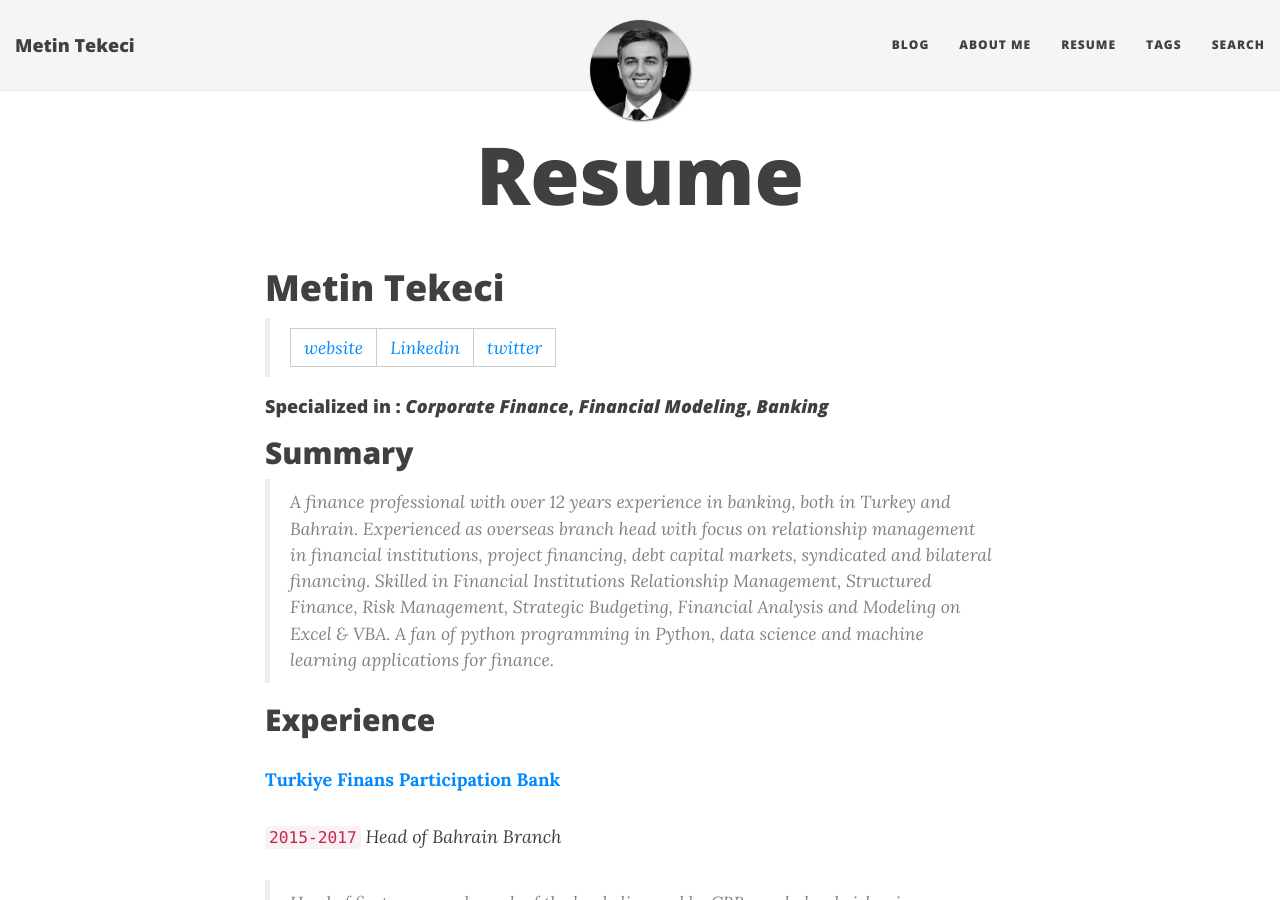
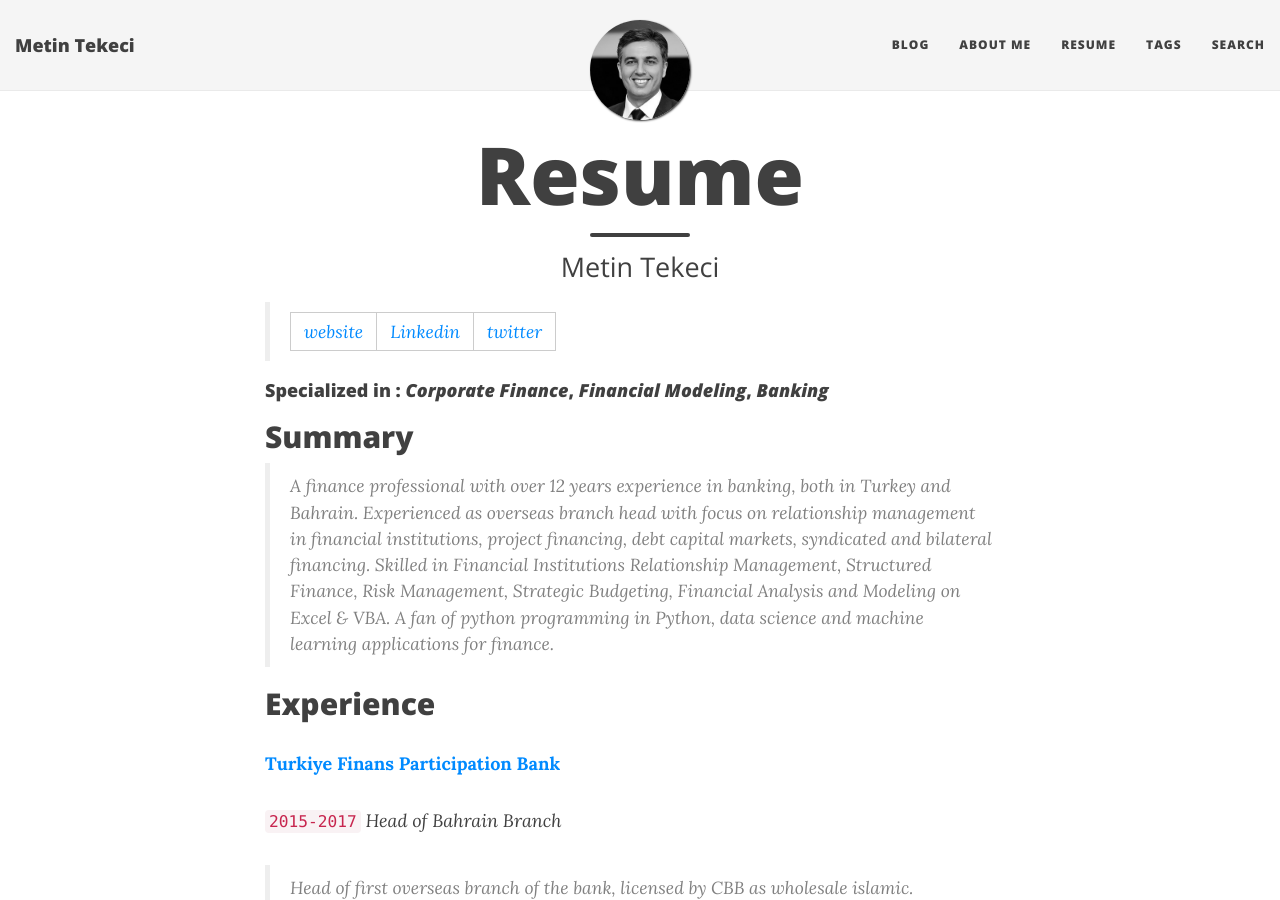
Before and after one commit to metintekeci/metintekeci.github.io, a Jekyll site: the page built from resume.md, in a window 1280 px wide and 900 px high. Built offline with Jekyll 4.4.1, drawn with Linux system fonts in a browser that asks for light colours; nearby versions of some CDN libraries.

```diff
--- a/resume.md
+++ b/resume.md
@@ -1,9 +1,8 @@
 ---
 layout: page
 title: Resume
+subtitle: Metin Tekeci
 ---
-# Metin Tekeci
-
 > | [website](https://metintekeci.com)  |  [Linkedin](https://www.linkedin.com/in/metintekeci/) | [twitter](https://twitter.com/MetinTekeci)
 
 #### Specialized in :  _Corporate Finance_, _Financial Modeling_, _Banking_
@@ -79,10 +78,10 @@ Engaged and reported on Internet and ATM fraud Investigations  performed periodi
 
 ## Education
 
->`2008-2011`
+`2008-2011`
 __Yeditepe University, Istanbul.__ MSc in Financial Economics
 
->`2002-2005`
+`2002-2005`
 __Izmir University of Economics, Izmir.__ BA in Economics
 
 
```
